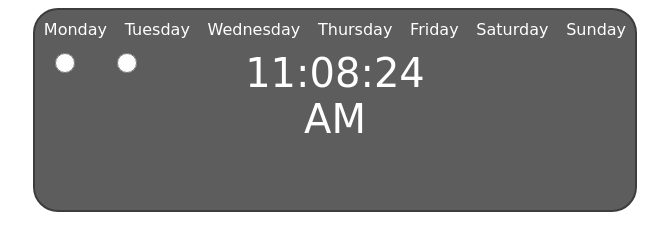
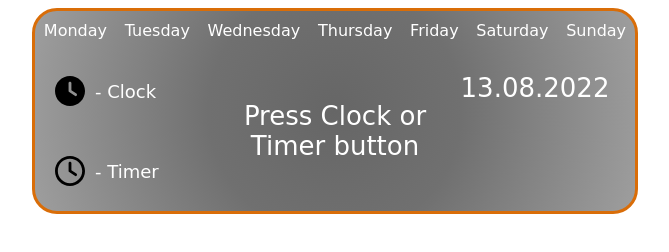
Before and after one commit to Romashka13579/JavaScript_4, a plain HTML site: page index.html in a window 1280 px wide. Shown: the whole page, without its empty margins (313-982 px from the left). Drawn offline with Linux system fonts and the light colour scheme.

Commit message:
fourth commit

```diff
--- a/css/style.css
+++ b/css/style.css
@@ -9,8 +9,8 @@ body{
     margin: auto;
     display: grid;
     grid-template-rows: 2fr 8fr;
-    background: rgb(93, 93, 93);
-    border: 2px solid rgb(62, 61, 61);
+    background: radial-gradient(circle, rgba(102,102,102,1) 0%, rgba(112,112,112,1) 40%, rgba(158,158,158,1) 100%);
+    border: 3px solid #d96d08;
     border-radius: 25px;
     transition: 1s;
 }
@@ -32,21 +32,59 @@ body{
 }
 #btn-clock,
 #btn-timer{
-    width: 50px;
-    height: 20px;
+    display: none;
+}
+.time{
+    display: flex;
+    justify-content: space-around;
+    align-items: center;
 }
 #timer,
-#clock{
+#clock,
+#time-txt{
     position: relative;
-    left: auto;
-    right: auto;
+    display: none;
     text-align: center;
-    font-size: 40px;
+    font-size: 46px;
     font-family: 'Silkscreen', cursive;
     color: white;
     transition: 1s;
 }
-#timer{
-    font-size: 0px;
-    color: transparent;
+#time-txt{
+    display: block;
+    font-size: 26px;
 }
+.labels,
+.other{
+    display: flex;
+    flex-direction: column;
+    justify-content: space-around;
+}
+.block-clock,
+.block-timer{
+    display: flex;
+    align-items: center;
+}
+.btn-clock-label,
+.btn-timer-label{
+    position: relative;
+    float: left;
+    margin-left: 20px;
+    width: 30px;
+    height: 30px;
+    background: url(../img/clock-solid.svg);
+}
+.btn-timer-label{
+    background: url(../img/clock-regular.svg);
+}
+.clock-txt,
+.timer-txt{
+    margin-left: 10px;
+    font-size: 18px;
+    font-family: 'Silkscreen', cursive;
+    color: white;
+}
+.btn-for-timer-1,
+.btn-for-timer-2{
+    display: none;
+}
--- a/index.html
+++ b/index.html
@@ -1,5 +1,6 @@
 <!DOCTYPE html>
 <html lang="en">
+
 <head>
     <meta charset="UTF-8">
     <meta http-equiv="X-UA-Compatible" content="IE=edge">
@@ -7,6 +8,7 @@
     <link rel="stylesheet" href="css/style.css">
     <title>JavaScript_Test_4</title>
 </head>
+
 <body onload="setInterval(MyTime,1000)">
     <div class="watch">
         <div class="days">
@@ -19,17 +21,31 @@
             <div class="day">Sunday</div>
         </div>
         <div class="watch-bottom">
-            <div class="buttons">
-                <input name="btn" type="radio" id="btn-clock">
-                <input name="btn" type="radio" id="btn-timer">
+            <input name="btn" type="radio" id="btn-clock" onclick="Remove_Timer()">
+            <input name="btn" type="radio" id="btn-timer" onclick="Remove_Clock()">
+            <div class="labels">
+                <div class="block-clock">
+                    <label class="btn-clock-label" for="btn-clock"></label>
+                    <div class="clock-txt"> - Clock</div>
+                </div>
+                <div class="block-timer">
+                    <label class="btn-timer-label" for="btn-timer"></label>
+                    <div class="timer-txt"> - Timer</div>
+                </div>
             </div>
             <div class="time">
+                <div id="time-txt">Press Clock or Timer button</div>
                 <div id="clock"></div>
                 <div id="timer"></div>
             </div>
-            <div class="other"></div>
+            <div class="other">
+                <div id="time-txt">13.08.2022</div>
+                <div id="btn-for-timer-1"></div>
+                <div id="btn-for-timer-2"></div>
+            </div>
         </div>
     </div>
     <script type="text/javascript" src="js/script.js"></script>
 </body>
+
 </html>
--- a/js/script.js
+++ b/js/script.js
@@ -1,31 +1,39 @@
-
+var clock = document.getElementById("clock")
+var timer = document.getElementById("timer")
+var time_txt = document.getElementById("time-txt")
 function MyTime() {
     var time = new Date()
-    document.getElementById("clock").innerHTML = time.toLocaleTimeString()
-    var time = new Date(0, 0, 0)
-    document.getElementById("timer").innerHTML = time.toLocaleTimeString()
-    if (document.getElementById('btn-clock').checked){
-        document.getElementById("clock").style.fontSize = "80px"
-        document.getElementById("clock").style.color = "transparent"
-        document.getElementById("timer").style.display = "block"
-        document.getElementById("timer").style.fontSize = "40px"
-        document.getElementById("timer").style.color = "white"
-    }
-    else if (document.getElementById('btn-timer').checked){
-        document.getElementById("timer").style.fontSize = "0px"
-        document.getElementById("timer").style.color = "transparent"
-        document.getElementById("clock").style.display = "block"
-        document.getElementById("timer").style.fontSize = "40px"
-        document.getElementById("timer").style.color = "white"
-    }
+    clock.innerHTML = time.toLocaleTimeString()
+    var time1 = new Date(0, 0, 0)
+    timer.innerHTML = time1.toLocaleTimeString()
 }
-function Changes() {
-    document.getElementById("timer").style.fontSize = "40px"
-    document.getElementById("timer").style.color = "white"
-    document.getElementById("clock").style.display = "none"
+function Remove_Clock() {
+    clock.style.fontSize = "80px"
+    clock.style.color = "transparent"
+    setTimeout(Display_1,1000)
 }
-function Changes_false() {
-    document.getElementById("clock").style.fontSize = "40px"
-    document.getElementById("clock").style.color = "white"
-    document.getElementById("timer").style.display = "none"
+function Display_1() {
+    time_txt.remove()
+    clock.style.display = "none"
+    timer.style.display = "block"
+    Timer_Add()
 }
+function Timer_Add() {
+    timer.style.fontSize = "46px"
+    timer.style.color = "white"
+}
+function Remove_Timer() {
+    timer.style.fontSize = "80px"
+    timer.style.color = "transparent"
+    setTimeout(Display_2,1000)
+}
+function Display_2() {
+    time_txt.remove()
+    clock.style.display = "block"
+    timer.style.display = "none"
+    Clock_Add()
+}
+function Clock_Add() {
+    clock.style.fontSize = "46px"
+    clock.style.color = "white"
+}
```
Also changed, not shown: img/clock-regular.svg (added), img/clock-solid.svg (added).
